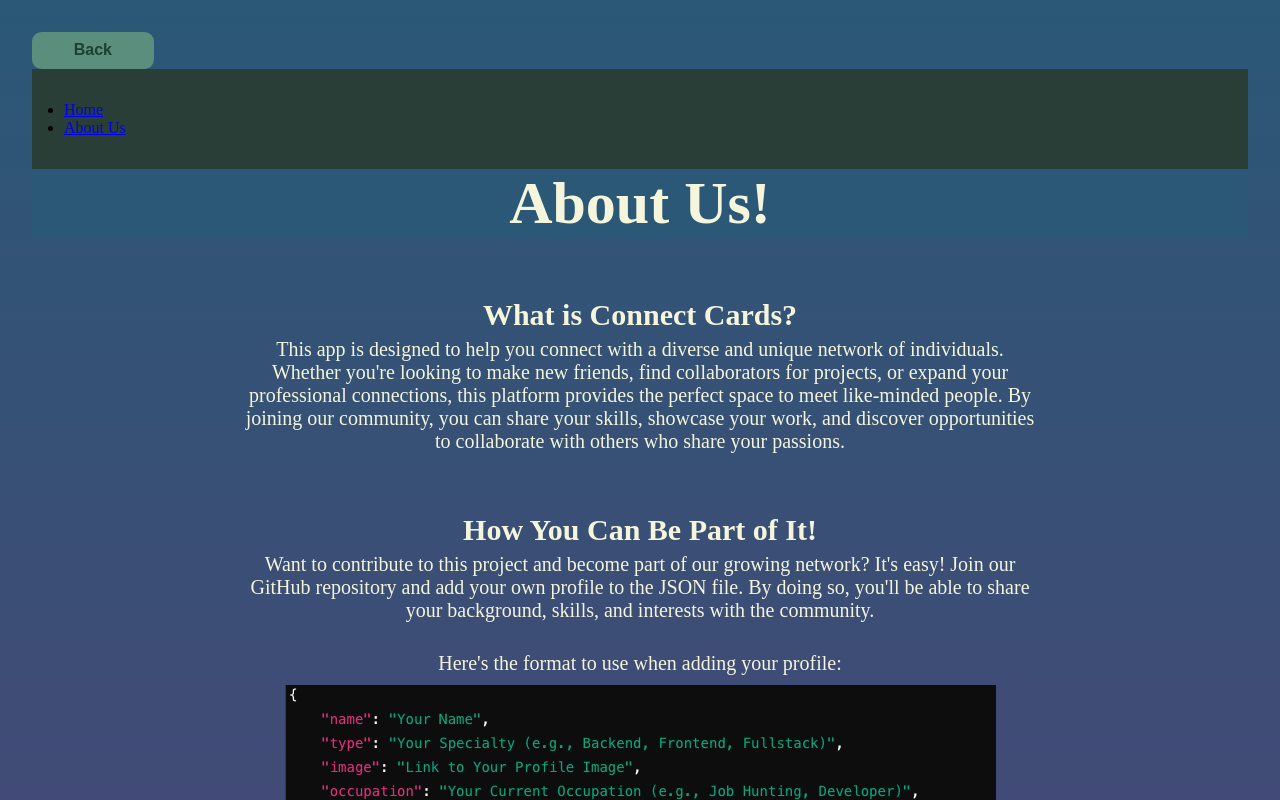
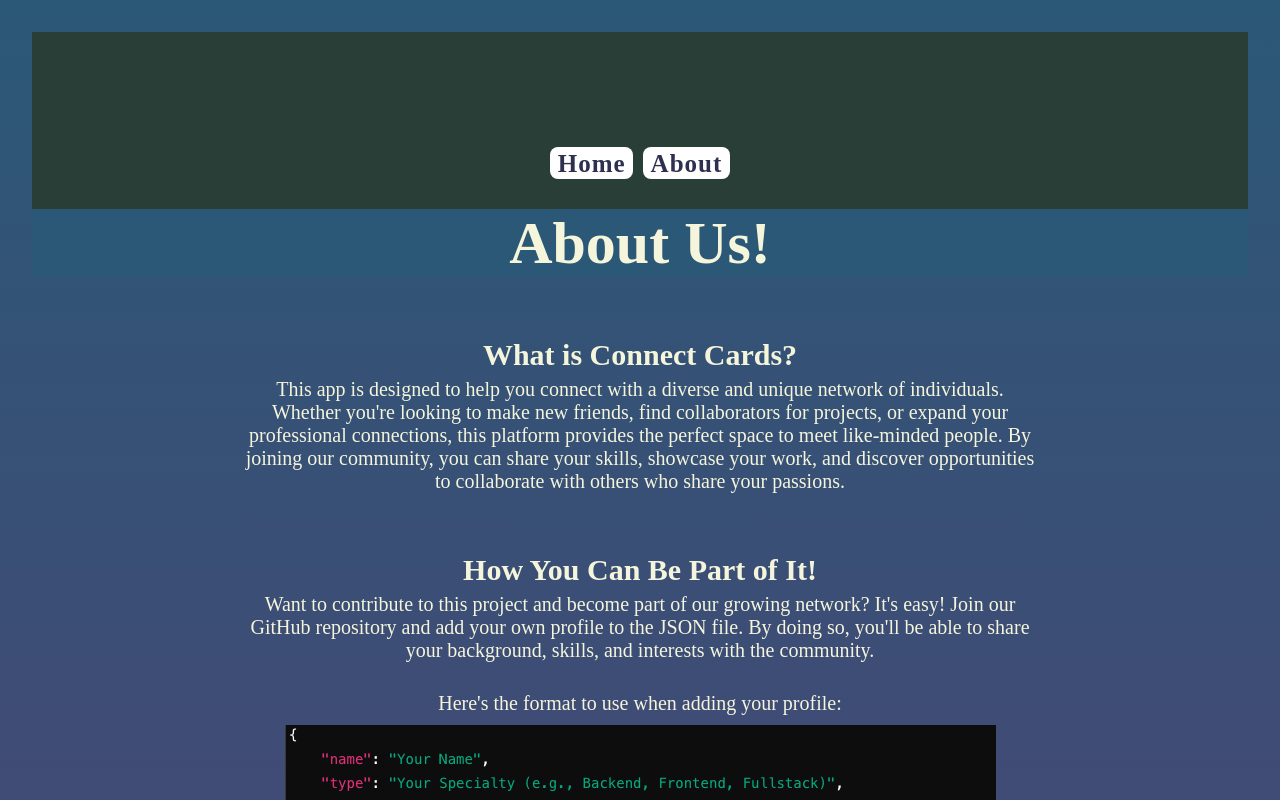
Before and after one commit to Aebel-Shajan/connect-cards, a React (Vite) app: page /about-us in a window 1280 px wide. Shown: the top 800 px of the page. Built offline with nearby package versions, Linux system fonts and the light colour scheme.

Commit message:
poor attempt of styling the navbar

```diff
--- a/src/components/AboutUsPage/AboutUs.jsx
+++ b/src/components/AboutUsPage/AboutUs.jsx
@@ -5,17 +5,13 @@ import Navigation from "../Navigation";
 
 const AboutUs = () => {
 
-    const handleButton = () => {
-        window.history.back();
-      }
 
     return (
         <>
         <div className="about-us-container">
-        <div className="button-container">
-                <button id="back-button" onClick={handleButton}>Back</button>
+            <div className="navigationbar">
+                <Navigation />
             </div>
-            <Navigation />
             <h1>About Us!</h1>
 
             <div className="app-desc-container">
--- a/src/components/Home/Home.jsx
+++ b/src/components/Home/Home.jsx
@@ -72,8 +72,10 @@ const Home = ({ users }) => {
   return (
     <div className="home-container">
       <h1>Home</h1>
-      <Navigation />
-      <Search setSearchValue={setSearchValue} />
+      <div className="navigationbar">
+        <Navigation />
+      </div>
+        <Search setSearchValue={setSearchValue} />
       <div className="filter-container">
         <Filter filterOptions={skillsOptions} setFilterValue={setSkillsFilterValue} />
         <Filter filterOptions={typeOptions} setFilterValue={setTypesFilterValue} />
--- /dev/null
+++ b/src/components/Navigation.css
@@ -0,0 +1,30 @@
+header.nav-header {
+    background-color: #4CAF50;  /* Green background */
+}
+
+#navbar {
+    display: flex;
+    justify-content: center;
+    gap: 10px;
+    list-style-type: none;
+    margin-top: 85px;
+
+}
+
+.navButton {
+    text-decoration: none;
+    padding: .1em .3em .1em .3em;
+    border-radius: 8px;
+    background-color: white;
+    color: #2D304E;
+    font-size: 25px;
+    font-weight: 600;
+    letter-spacing: 1px;
+    transition: 0.3s;
+}
+
+.navButton:hover {
+    background-color: rgb(203, 198, 198);
+    transform: scale(1.05);
+    font-weight: 800;
+}
--- a/src/components/Navigation.jsx
+++ b/src/components/Navigation.jsx
@@ -1,17 +1,18 @@
 import { Link, Outlet } from "react-router-dom";
+import "./Navigation.css"
 
 const Navigation = () => {
 
   return (
     <>
-      <header>
+    <header>
       <nav>
         <ul id="navbar">
           <li>
-            <Link id="homeButton" to="/">Home</Link>
+            <Link className="navButton" to="/">Home</Link>
           </li>
           <li>
-            <Link id="aboutUsButton" to="/about-us">About Us</Link>
+            <Link className="navButton" to="/about-us">About</Link>
           </li>
         </ul>
       </nav>
--- a/src/components/PersonalPage/PersonalPage.jsx
+++ b/src/components/PersonalPage/PersonalPage.jsx
@@ -18,20 +18,13 @@ const PersonalPage = ({ users }) => {
     return <NotFoundPage />;
   }
 
-  const handleButton = () => {
-    window.history.back();
-  }
-
   const userName = user.name[0].toUpperCase() + user.name.substring(1);
   const links = user?.links;
   console.log(user);
   return (
     <div className="container">
       <header>
-        <Navigation />
-      <div className="button-container">
-        <button id="back-button" onClick={handleButton}>Back</button>
-      </div>
+      <Navigation />
         <img className="profile-pic" src={profileIcon} />
         <h1 id="title">{userName}&apos;s Personal Page</h1>
       </header>
```
Also changed, not shown: src/components/Home/Home.css (line endings or trailing spaces).
